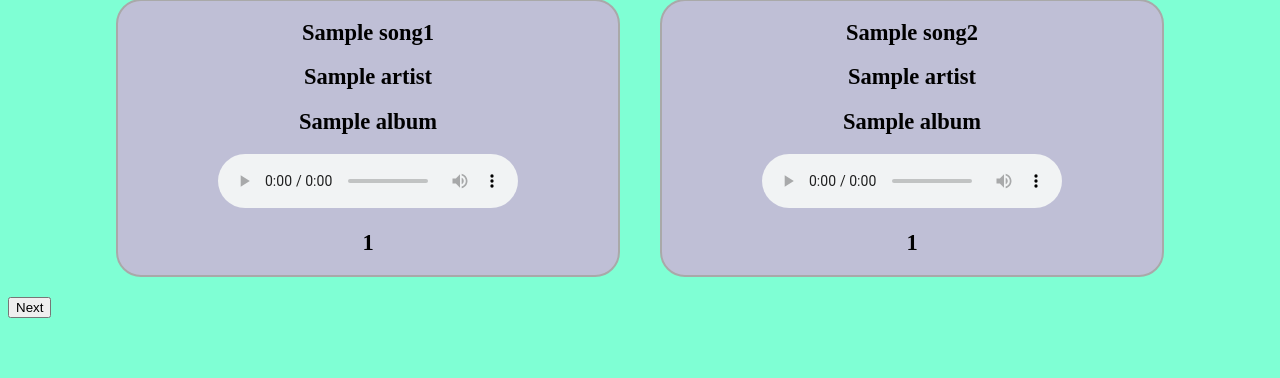
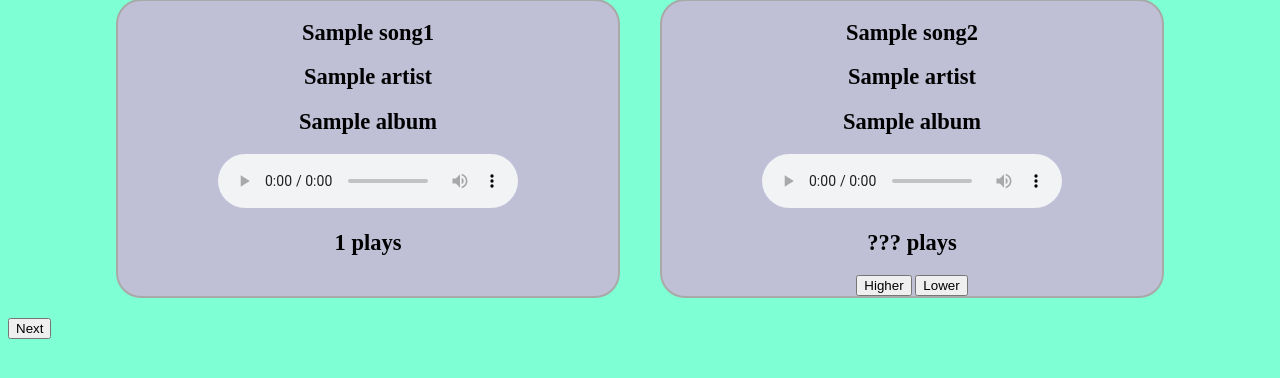
Before and after one commit to JarrettBierman/PlaylistBattle, a Flask app: template templates/game.html in a window 1280 px wide. Shown: the part 101-479 px from the top of the page. Run offline with Flask 2, Linux system fonts and the light colour scheme; the template is opened without the code that fills it: most values are stand-ins (such as "Sample title", 1, 10 or a date in 2020).

Commit message:
added more game logic and css

```diff
--- a/app.py
+++ b/app.py
@@ -55,18 +55,23 @@ class Playlist:
         self.songs = []
 
     def populate(self):
-        tracks = sp.user_playlist_tracks(playlist_id = self.id)['items']
-        for song in tracks:
-            temp_name = song['track']['name']
-            temp_artist = song['track']['artists'][0]['name']
-            temp_album = song['track']['album']['name']
-            # temp_play_count = network.get_track(temp_artist, temp_name).get_playcount()
-            temp_play_count = 0
-            temp_clip = song['track']['preview_url']
-            self.songs.append(Song(temp_name, temp_artist, temp_album, temp_play_count, temp_clip))
+        results = sp.user_playlist_tracks(playlist_id = self.id)
+        tracks = results['items']
+        while results['next']:
+            for song in tracks:
+                temp_name = song['track']['name']
+                temp_artist = song['track']['artists'][0]['name']
+                temp_album = song['track']['album']['name']
+                # temp_play_count = network.get_track(temp_artist, temp_name).get_playcount()
+                temp_play_count = 0
+                temp_clip = song['track']['preview_url']
+                self.songs.append(Song(temp_name, temp_artist, temp_album, temp_play_count, temp_clip))
+            results = sp.next(results)
+            tracks.extend(results['items'])
 
-            # randomize list of songs
-            random.shuffle(self.songs)
+        # randomize list of songs
+        random.shuffle(self.songs)
+
     def toJson(self):
         return json.dumps(self, default=lambda o: o.__dict__)
 
@@ -126,7 +131,7 @@ def game():
         song1 = chosen_playlist.songs[song_counter].update_play_count()
         song2 = chosen_playlist.songs[song_counter+1].update_play_count()
         song_counter += 1
-        print(song_counter)
+        print(len(chosen_playlist.songs))
     return render_template('game.html', playlist = chosen_playlist, song1 = song1, song2 = song2, message = datetime.datetime.utcnow())
 
 if __name__ == "__main__":
--- a/templates/game.html
+++ b/templates/game.html
@@ -15,7 +15,7 @@
         <audio controls>
             <source src="{{song1.sound_clip}}">
         </audio>
-        <h2 id="plays1">{{song1.play_count}}</h2>
+        <h2 id="plays1">{{song1.play_count}} plays</h2>
     </div>
 
     <div id="block2">
@@ -25,11 +25,34 @@
         <audio controls>
             <source src="{{song2.sound_clip}}">
         </audio>
-        <h2 id="plays2">{{song2.play_count}}</h2>
+        <h2 id="plays2">??? plays</h2>
+        <button id="higher">Higher</button>
+        <button id="lower">Lower</button>
     </div>
 </div>
 <form action="/game" method="POST">
     <button id="nextButton">Next</button>
 </form>
 <p>{{message}}</p>
+<script>
+    $(function(){
+        var song1plays = parseInt("{{song1.play_count}}")
+        var song2plays = parseInt("{{song2.play_count}}")
+        console.log(song1plays + song2plays)
+        $("#higher").click(function(){
+            if(song2plays >= song1plays)
+                console.log("You are right")
+            else
+                console.log("You are wrong")
+            $("#plays2").text(song2plays)
+        });
+        $("#lower").click(function(){
+            if(song2plays <= song1plays)
+                console.log("You are right")
+            else
+                console.log("You are wrong")
+            $("#plays2").text(song2plays + " plays")
+        });
+    });
+</script>
 {% endblock %}
```
Also changed, not shown: 1 other file.
